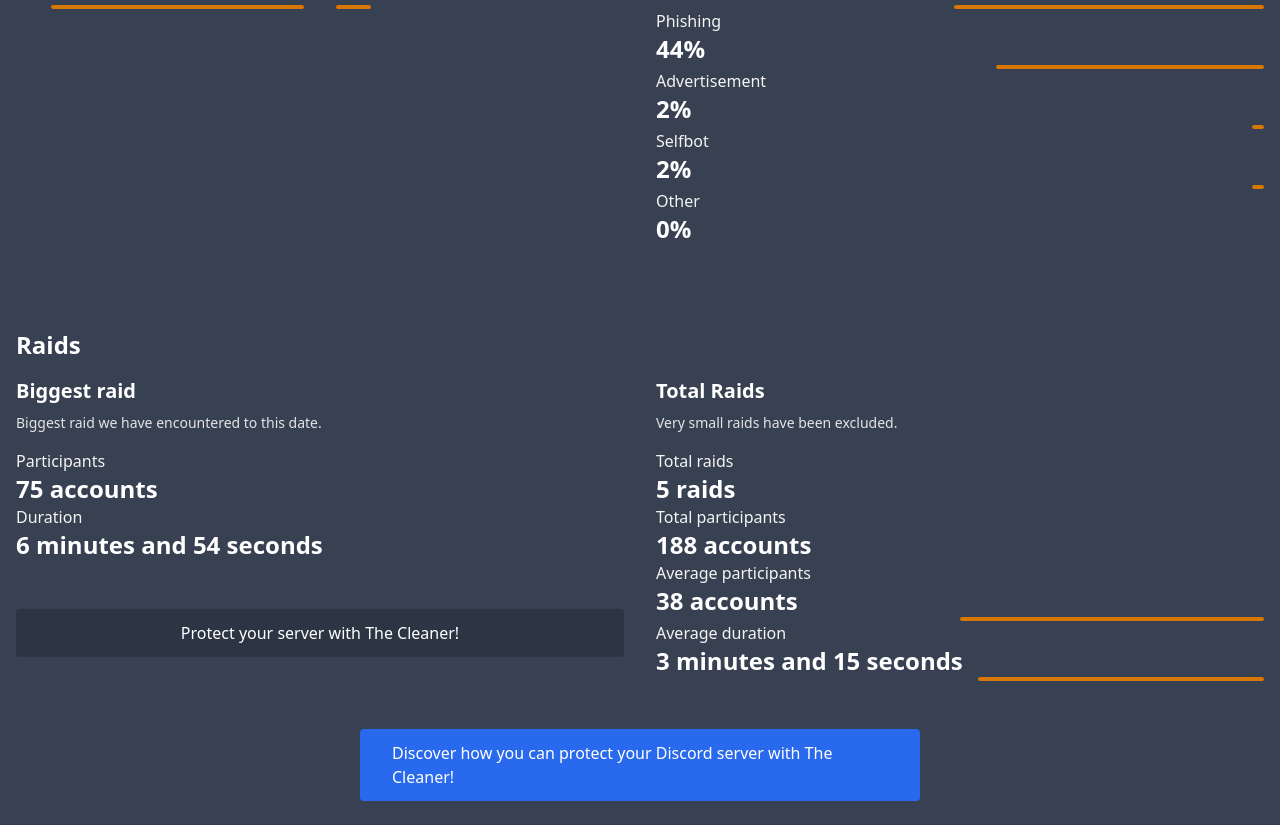
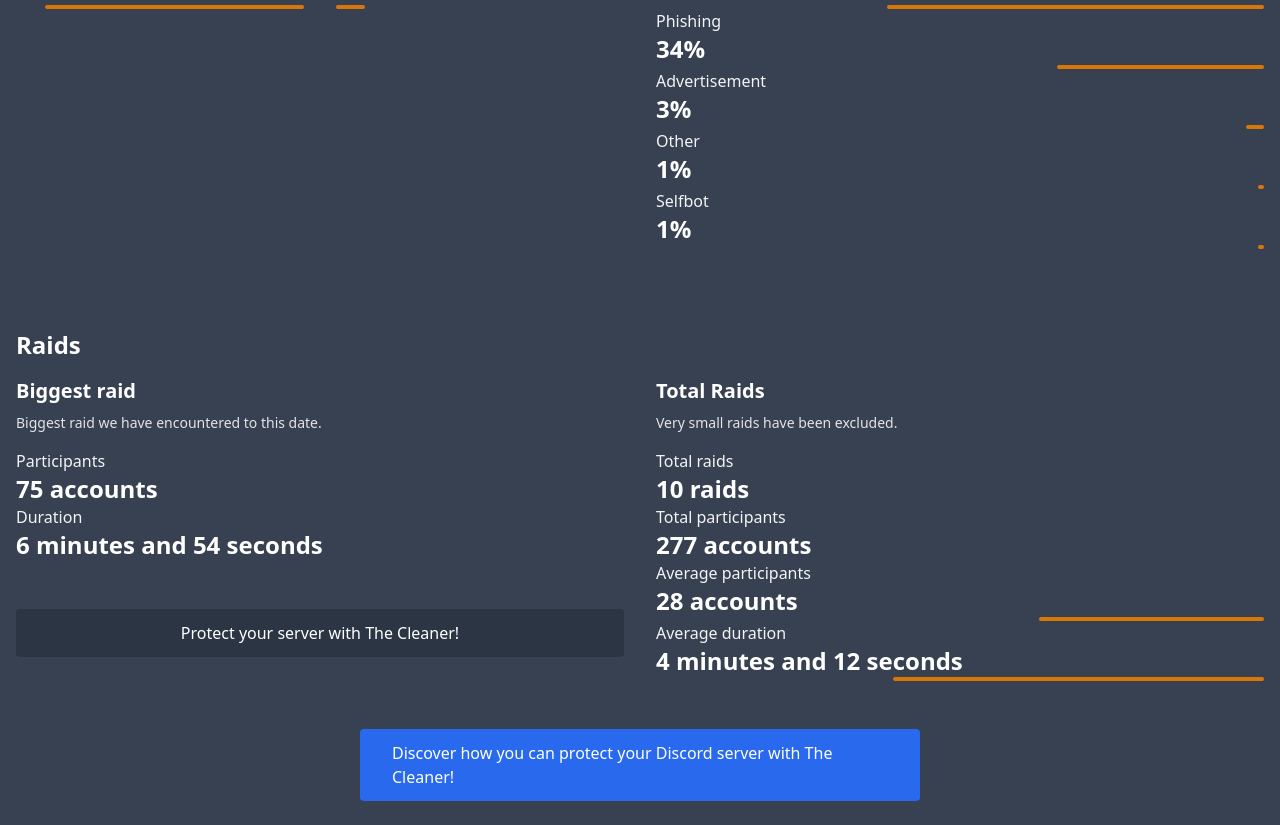
Before and after one commit to cleaner-bot/website, a Next.js app: page /radar in a window 1280 px wide. Shown: the part 963-1788 px from the top of the page. Built offline with nearby package versions, Linux system fonts and the light colour scheme.

Commit message:
update radar data

```diff
--- a/pages/radar/index.jsx
+++ b/pages/radar/index.jsx
@@ -6,7 +6,7 @@ import { useEffect, useState } from "react";
 
 
 export default function Radar() {
-    const data = {'rules': {'phishing': {'instant': 89, 'not_instant': 11}, 'categories': {'Advertisement': 10, 'Phishing': 37, 'Other': 2, 'Antispam': 49, 'Selfbot': 1}}, 'challenges': {'action': {'captchas': 12, 'bans': 88}, 'categories': {'Phishing': 44, 'Antispam': 51, 'Advertisement': 2, 'Other': 0, 'Selfbot': 2}}, 'raid': {'total': {'count': 5, 'total_participants': 188, 'average_participants': 38, 'average_duration': 195, 'average_participants_percent': 50, 'average_duration_percent': 47}, 'biggest': {'participants': 75, 'duration': 414}}, 'last_data': '2021-12-09T11:55:34'}
+    const data = {'rules': {'phishing': {'instant': 92, 'not_instant': 8}, 'categories': {'Advertisement': 9, 'Phishing': 29, 'Other': 2, 'Antispam': 59, 'Selfbot': 1}}, 'challenges': {'action': {'captchas': 10, 'bans': 90}, 'categories': {'Phishing': 34, 'Antispam': 62, 'Advertisement': 3, 'Other': 1, 'Selfbot': 1}}, 'raid': {'total': {'count': 10, 'total_participants': 277, 'average_participants': 28, 'average_duration': 252, 'average_participants_percent': 37, 'average_duration_percent': 61}, 'biggest': {'participants': 75, 'duration': 414}}, 'last_data': '2021-12-12T21:03:41'}
     const sorted_rules_categories = Object.keys(data.rules.categories).map(x => ({name: x, value: data.rules.categories[x]})).sort((a, b) => b.value - a.value);
     const sorted_challenge_categories = Object.keys(data.challenges.categories).map(x => ({name: x, value: data.challenges.categories[x]})).sort((a, b) => b.value - a.value);
     const [lastUpdated, setLastUpdated] = useState("unknown");
```
